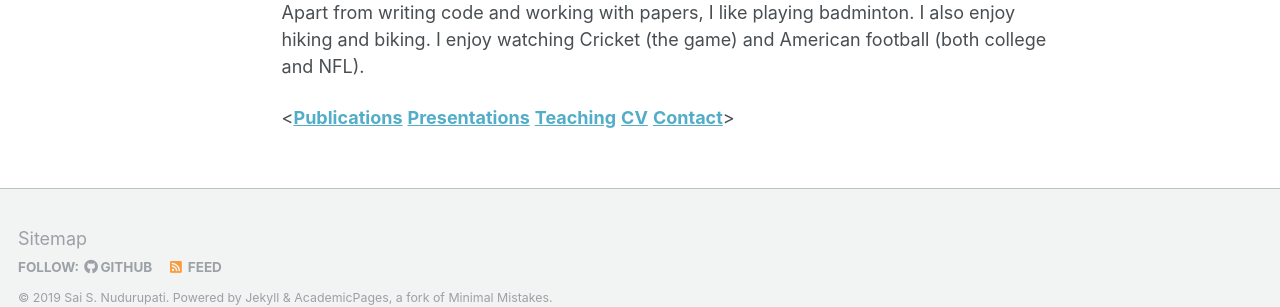
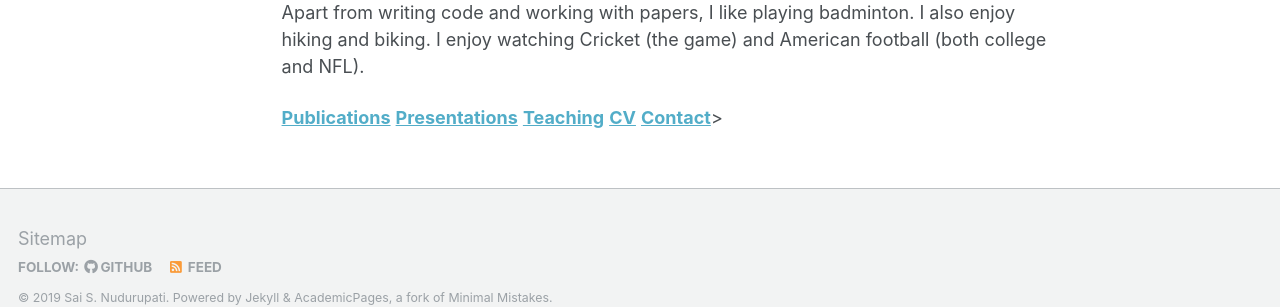
Before and after one commit to saisiddu/saisiddu.github.io, a Jekyll site: the page built from _pages/about.md, in a window 1280 px wide and 1006 px high. Shown: the part 663-970 px from the top of the window. Built offline with Jekyll 4.4.1, drawn with Linux system fonts in a browser that asks for light colours; some web fonts are replaced.

Commit message:
Update about.md
minor

```diff
--- a/_pages/about.md
+++ b/_pages/about.md
@@ -41,4 +41,4 @@ I also enjoy hiking and biking.
 I enjoy watching Cricket (the game) and
 American football (both college and NFL).
 
-<**[Publications](https://saisiddu.github.io/publications/)**   **[Presentations](https://saisiddu.github.io/talks/)**   **[Teaching](https://saisiddu.github.io/teaching/)**   **[CV](https://saisiddu.github.io/cv/)**   **[Contact](https://saisiddu.github.io/contact/)**>
+**[Publications](https://saisiddu.github.io/publications/)**   **[Presentations](https://saisiddu.github.io/talks/)**   **[Teaching](https://saisiddu.github.io/teaching/)**   **[CV](https://saisiddu.github.io/cv/)**   **[Contact](https://saisiddu.github.io/contact/)**>
```
